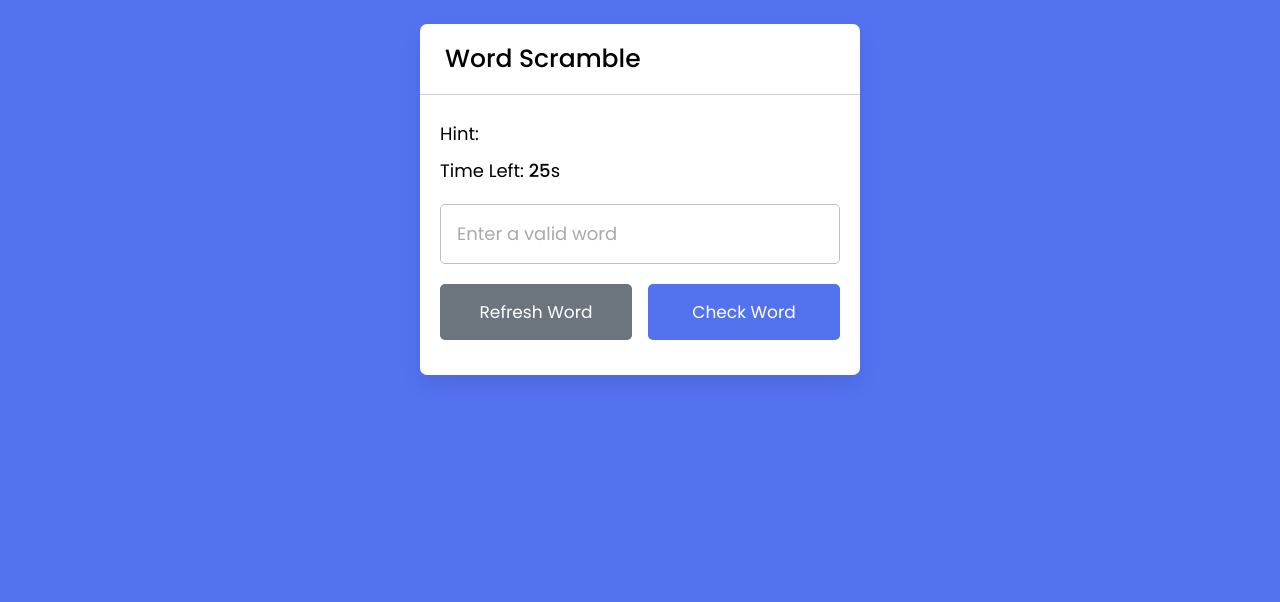
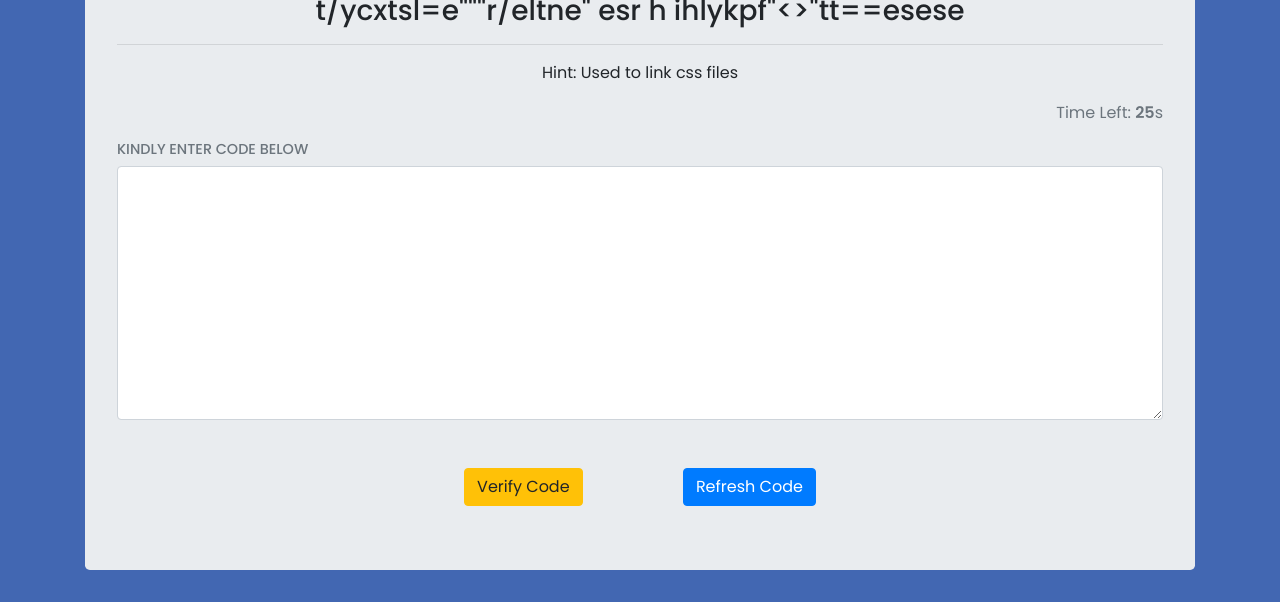
Before and after one commit to aaocansey/code-scrambler, a plain HTML site: page index.html in a window 1280 px wide. Shown: the part 201-803 px from the top of the page. Drawn offline with nearby package versions, Linux system fonts and the light colour scheme.

Commit message:
updates to files

```diff
--- a/index.html
+++ b/index.html
@@ -1,29 +1,40 @@
-<!DOCTYPE html>
-<!-- Coding By CodingNepal - youtube.com/codingnepal -->
-<html lang="en" dir="ltr">
+<!doctype html>
+<html lang="en">
   <head>
+    <title>Code Scrambler</title>
+    <!-- Required meta tags -->
     <meta charset="utf-8">
-    <title>Word Scramble Game | CodingNepal</title>
+    <meta name="viewport" content="width=device-width, initial-scale=1, shrink-to-fit=no">
+
+    <!-- Bootstrap CSS -->
+    <link rel="stylesheet" href="https://stackpath.bootstrapcdn.com/bootstrap/4.3.1/css/bootstrap.min.css" integrity="sha384-ggOyR0iXCbMQv3Xipma34MD+dH/1fQ784/j6cY/iJTQUOhcWr7x9JvoRxT2MZw1T" crossorigin="anonymous">
     <link rel="stylesheet" href="style.css">
-    <meta name="viewport" content="width=device-width, initial-scale=1.0">
-    <script src="js/words.js" defer></script>
-    <script src="js/script.js" defer></script>
   </head>
-  <body>
+  <body class="mybody">
+
     <div class="container">
-        <h2>Word Scramble</h2>
-        <div class="content">
-            <p class="word"></p>
-            <div class="details">
-                <p class="hint">Hint: <span></span></p>
-                <p class="time">Time Left: <span><b>30</b>s</span></p>
-            </div>
-            <input type="text" spellcheck="false" placeholder="Enter a valid word">
-            <div class="buttons">
-                <button class="refresh-word">Refresh Word</button>
-                <button class="check-word">Check Word</button>
-            </div>
+        <div class="jumbotron mt-5 text-center vertical-align">
+          <p class="display-4 text-center text-primary ">CODE SCRAMBLER</p>
+          <p class="word h3"></p>
+          <h3><hr></h3>
+          <p class="hint">Hint: <span></span></p>
+          <div class="time text-right text-muted time"><p class="time">Time Left: <span><b>30</b>s</span></p></div>
+          <div class="input-area">
+            <h6  class="display-6 text-muted initialism text-left">Kindly Enter code below</h6>
+            <textarea  class="form-control form-rounded text-muted " id="" cols="126" rows="10 ">
+            </textarea>
+          <button class="btn btn-primary btn-warning mt-5 mr-5 check-word">Verify Code</button>
+          <button class="btn btn-primary mt-5 ml-5 refresh-word">Refresh Code</button>
+          </div>
         </div>
     </div>
+
+    <!-- Optional JavaScript -->
+    <!-- jQuery first, then Popper.js, then Bootstrap JS -->
+    <script src="js/words.js"></script>
+    <script src="js/script.js"></script>
+    <script src="https://code.jquery.com/jquery-3.3.1.slim.min.js" integrity="sha384-q8i/X+965DzO0rT7abK41JStQIAqVgRVzpbzo5smXKp4YfRvH+8abtTE1Pi6jizo" crossorigin="anonymous"></script>
+    <script src="https://cdnjs.cloudflare.com/ajax/libs/popper.js/1.14.7/umd/popper.min.js" integrity="sha384-UO2eT0CpHqdSJQ6hJty5KVphtPhzWj9WO1clHTMGa3JDZwrnQq4sF86dIHNDz0W1" crossorigin="anonymous"></script>
+    <script src="https://stackpath.bootstrapcdn.com/bootstrap/4.3.1/js/bootstrap.min.js" integrity="sha384-JjSmVgyd0p3pXB1rRibZUAYoIIy6OrQ6VrjIEaFf/nJGzIxFDsf4x0xIM+B07jRM" crossorigin="anonymous"></script>
   </body>
 </html>
--- a/js/script.js
+++ b/js/script.js
@@ -1,7 +1,7 @@
 const wordText = document.querySelector(".word"),
 hintText = document.querySelector(".hint span"),
 timeText = document.querySelector(".time b"),
-inputField = document.querySelector("input"),
+inputField = document.querySelector("textarea"),
 refreshBtn = document.querySelector(".refresh-word"),
 checkBtn = document.querySelector(".check-word");
 
--- a/js/words.js
+++ b/js/words.js
@@ -8,23 +8,35 @@ let words = [
         hint: "Used to define a large quoted section"
     },
     {
-        word: "<button name='button' type='button'></button>",
+        word: "<button></button>",
         hint: "An element used to submit forms and actions"
     },
     {
-        word: '<link rel="stylesheet" type="text/css" href="mystyle.css" />',
+        word: '<link rel="stylesheet" type="text/css" href=""/>',
         hint: "Used to link css files"
     },
     {
         word: "p{margin:20px}",
         hint: "A line of code to give a paragraph 20px space from another element"
-    }
+    },
     {
         word: '<strong>',
         hint: "Used highlight important text"
     },
     {
-        word: "p{margin:20px}",
-        hint: "A line of code to give a paragraph 20px space from another element"
+        word: "h1{background-color:#FFFFFF}",
+        hint: "A line of code to give all h1 elements a white background"
+    },
+    {
+        word: "a{text-decoration:none;}",
+        hint: "syntax to display the hyperlinks without any underline"
+    },
+    {
+        word: "opacity",
+        hint: "CSS property used to specify the transparency"
+    },
+    {
+        word: "text-transform:capitalize;",
+        hint: "syntax to make each word of a sentence start with a capital letter"
     }
 ]
--- a/style.css
+++ b/style.css
@@ -6,123 +6,11 @@
   box-sizing: border-box;
   font-family: 'Poppins', sans-serif;
 }
-body{
-  display: flex;
-  padding: 0 10px;
-  align-items: center;
-  justify-content: center;
-  min-height: 100vh;
-  background: #5372F0;
-}
-.container{
-  width: 440px;
-  border-radius: 7px;
-  background: #fff;
-  box-shadow: 0 10px 20px rgba(0,0,0,0.08);
-}
-.container h2{
-  font-size: 25px;
-  font-weight: 500;
-  padding: 16px 25px;
-  border-bottom: 1px solid #ccc;
-}
-.container .content{
-  margin: 25px 20px 35px;
-}
-.content .word{
-  user-select: none;
-  font-size: 33px;
-  font-weight: 500;
-  text-align: center;
-  letter-spacing: 24px;
-  margin-right: -24px;
-  word-break: break-all;
-  /* text-transform: uppercase; */
-}
-.content .details{
-  margin: 25px 0 20px;
-}
-.details p{
-  font-size: 18px;
-  margin-bottom: 10px;
-}
-.details p b{
-  font-weight: 500;
-}
-.content input{
-  width: 100%;
-  height: 60px;
-  outline: none;
-  padding: 0 16px;
-  font-size: 18px;
-  border-radius: 5px;
-  border: 1px solid #bfbfbf;
-}
-.content input:focus{
-  box-shadow: 0px 2px 4px rgba(0,0,0,0.08);
-}
-.content input::placeholder{
-  color: #aaa;
-}
-.content input:focus::placeholder{
-  color: #bfbfbf;
-}
-.content .buttons{
-  display: flex;
-  margin-top: 20px;
-  justify-content: space-between;
-}
-.buttons button{
-  border: none;
-  outline: none;
-  color: #fff;
-  cursor: pointer;
-  padding: 15px 0;
-  font-size: 17px;
-  border-radius: 5px;
-  width: calc(100% / 2 - 8px);
-  transition: all 0.3s ease;
-}
-.buttons button:active{
-  transform: scale(0.97);
-}
-.buttons .refresh-word{
-  background: #6C757D;
-}
-.buttons .refresh-word:hover{
-  background: #5f666d;
-}
-.buttons .check-word{
-  background: #5372F0;
-}
-.buttons .check-word:hover{
-  background: #2c52ed;
+.mybody{
+
+  background: #4267B2;
 }
 
-@media screen and (max-width: 470px) {
-  .container h2{
-    font-size: 22px;
-    padding: 13px 20px;
-  }
-  .content .word{
-    font-size: 30px;
-    letter-spacing: 20px;
-    margin-right: -20px;
-  }
-  .container .content{
-    margin: 20px 20px 30px;
-  }
-  .details p{
-    font-size: 16px;
-    margin-bottom: 8px;
-  }
-  .content input{
-    height: 55px;
-    font-size: 17px;
-  }
-  .buttons button{
-    padding: 14px 0;
-    font-size: 16px;
-    width: calc(100% / 2 - 7px);
-  }
-}
+/* .word{
+  font-size: 50px;
+} */
```
Also changed, not shown: 1 other file.
